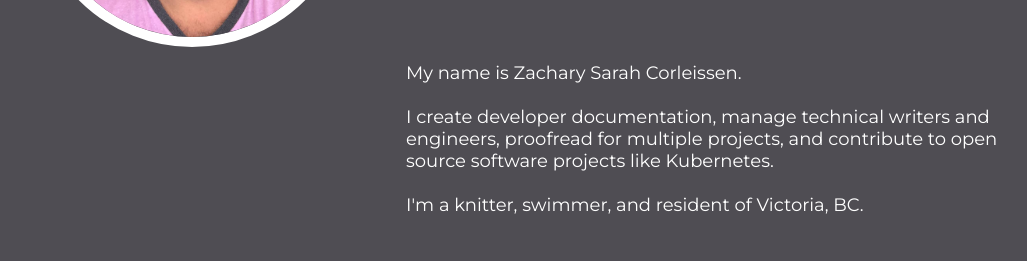
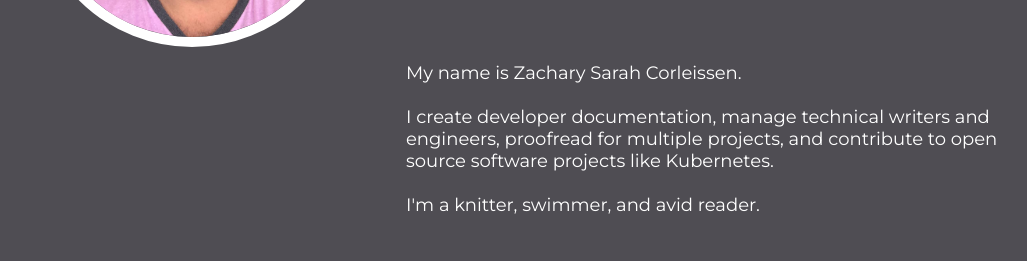
Before and after one commit to zacharysarah/zacharysarah.github.io, a plain HTML site: page index.html in a window 1280 px wide. Shown: the part 487-748 px from the top of the page, without its empty margins (234-1261 px from the left). Drawn offline with Linux system fonts and the light colour scheme.

Commit message:
Update site

```diff
--- a/index.html
+++ b/index.html
@@ -30,7 +30,7 @@
 <br>
 I create developer documentation, manage technical writers and engineers, proofread for multiple projects, and contribute to open source software projects like Kubernetes.<br>
 <br>
-I'm a knitter, swimmer, and resident of Victoria, BC.<br>
+I'm a knitter, swimmer, and avid reader.<br>
 </p>
 
         <div class="links"><a href="https://github.com/zacharysarah/" title="Github">
```
